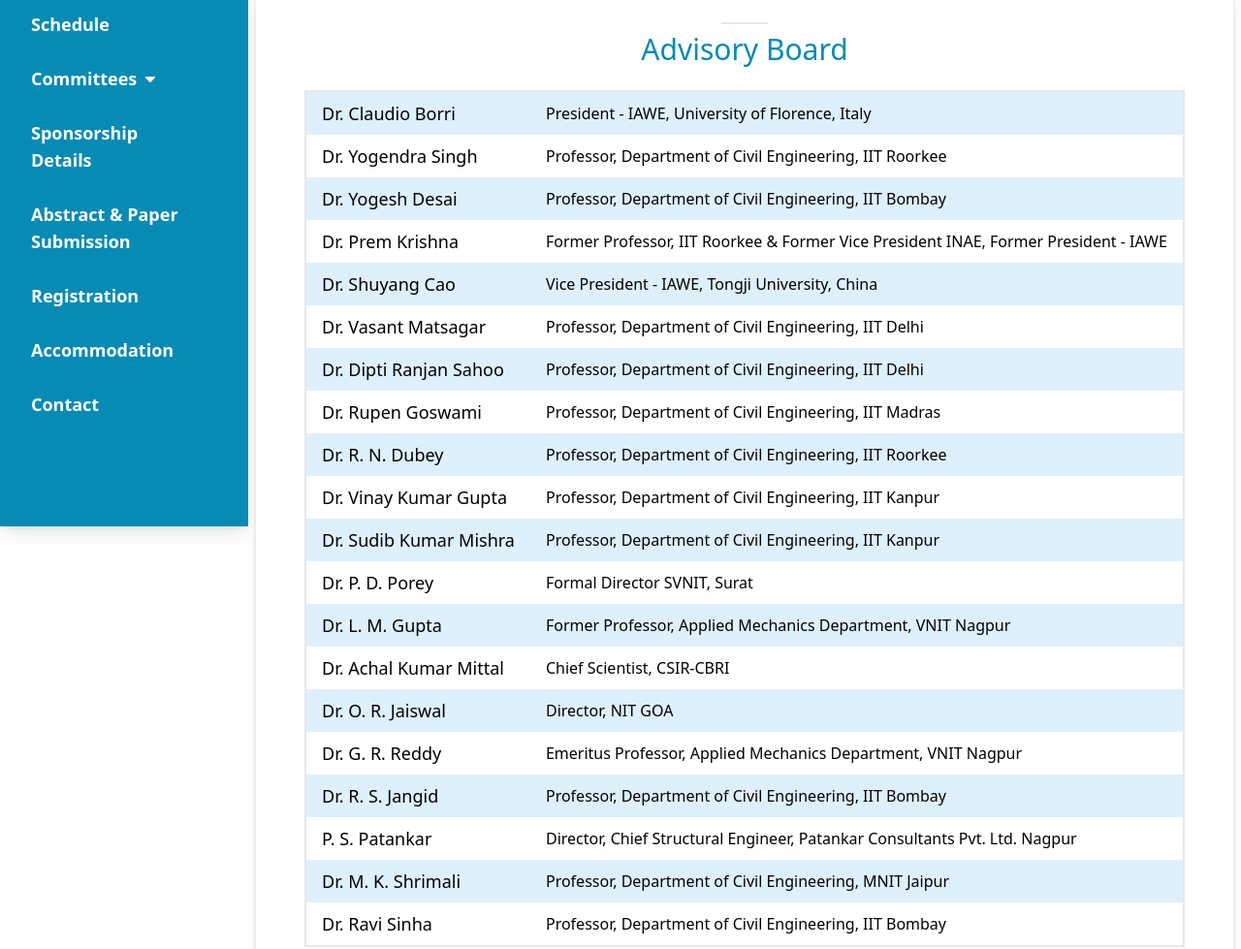
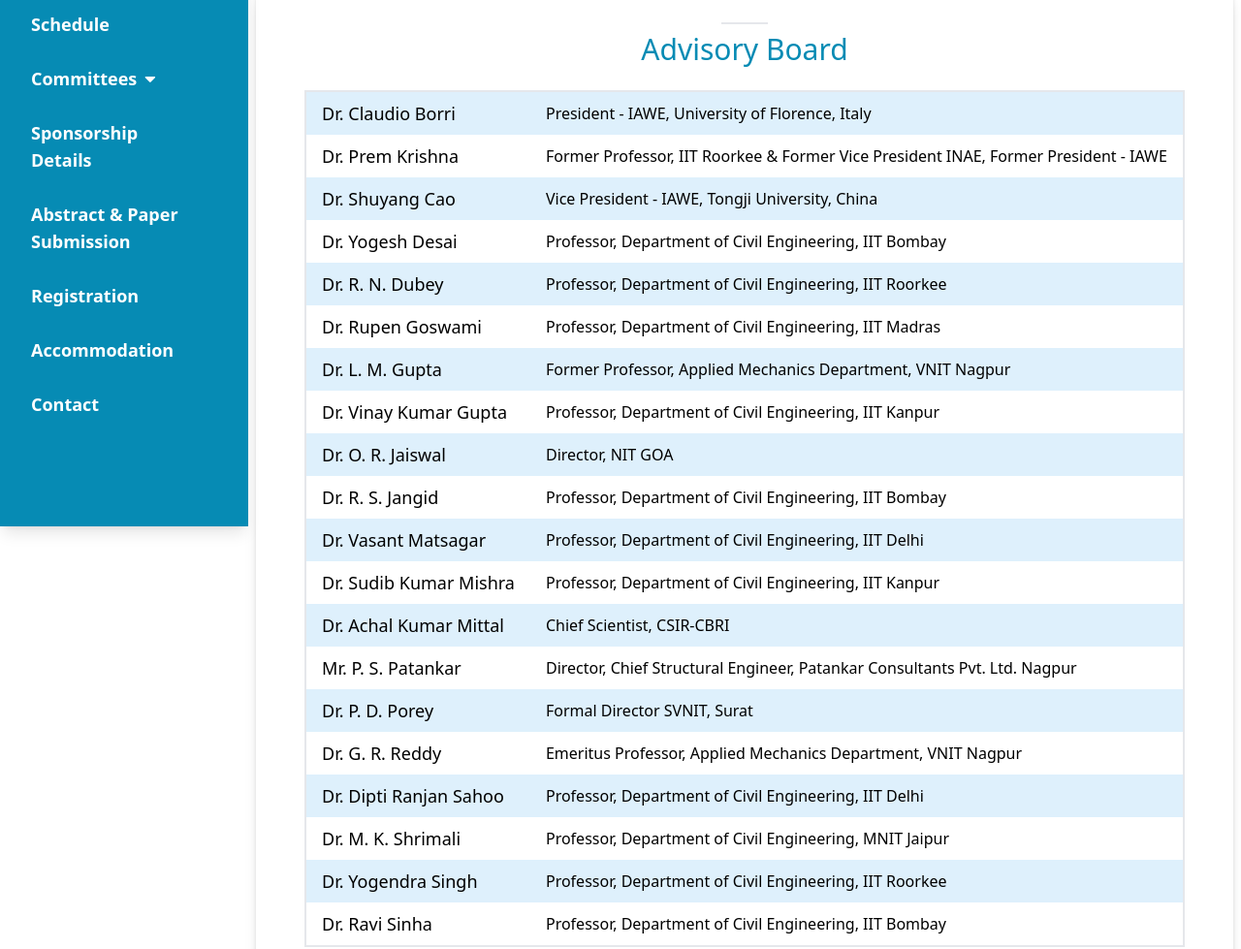
Before and after one commit to codemate719/VNIT-NCWE2025, a plain HTML site: page pages/national-advisory-committe.html in a window 1280 px wide. Shown: the part 257-1236 px from the top of the page at 97% size. Drawn offline with Linux system fonts and the light colour scheme.

Commit message:
changed names sequence

```diff
--- a/pages/national-advisory-committe.html
+++ b/pages/national-advisory-committe.html
@@ -68,16 +68,6 @@
                                             <td class="py-2 px-4">President - IAWE, University of Florence, Italy</td>
                                         </tr>
                                         <tr>
-                                            <td class="py-2 px-4 text-lg font-medium">Dr. Yogendra Singh</td>
-                                            <td class="py-2 px-4">Professor, Department of
-                                                Civil Engineering, IIT Roorkee</td>
-                                        </tr>
-                                        <tr class="bg-[#def0fc]">
-                                            <td class="py-2 px-4 text-lg font-medium">Dr. Yogesh Desai</td>
-                                            <td class="py-2 px-4">Professor, Department of
-                                                Civil Engineering, IIT Bombay</td>
-                                        </tr>
-                                        <tr>
                                             <td class="py-2 px-4 text-lg font-medium">Dr. Prem Krishna</td>
                                             <td class="py-2 px-4">Former Professor, IIT Roorkee & Former Vice President INAE, Former President - IAWE</td>
                                         </tr>
@@ -86,14 +76,14 @@
                                             <td class="py-2 px-4">Vice President - IAWE, Tongji University, China</td>
                                         </tr>
                                         <tr>
-                                            <td class="py-2 px-4 text-lg font-medium">Dr. Vasant Matsagar</td>
+                                            <td class="py-2 px-4 text-lg font-medium">Dr. Yogesh Desai</td>
                                             <td class="py-2 px-4">Professor, Department of
-                                                Civil Engineering, IIT Delhi</td>
+                                                Civil Engineering, IIT Bombay</td>
                                         </tr>
                                         <tr class="bg-[#def0fc]">
-                                            <td class="py-2 px-4 text-lg font-medium">Dr. Dipti Ranjan Sahoo</td>
+                                            <td class="py-2 px-4 text-lg font-medium">Dr. R. N. Dubey</td>
                                             <td class="py-2 px-4">Professor, Department of
-                                                Civil Engineering, IIT Delhi</td>
+                                                Civil Engineering, IIT Roorkee</td>
                                         </tr>
                                         <tr>
                                             <td class="py-2 px-4 text-lg font-medium">Dr. Rupen Goswami</td>
@@ -101,9 +91,8 @@
                                                 Civil Engineering, IIT Madras</td>
                                         </tr>
                                         <tr class="bg-[#def0fc]">
-                                            <td class="py-2 px-4 text-lg font-medium">Dr. R. N. Dubey</td>
-                                            <td class="py-2 px-4">Professor, Department of
-                                                Civil Engineering, IIT Roorkee</td>
+                                            <td class="py-2 px-4 text-lg font-medium">Dr. L. M. Gupta</td>
+                                            <td class="py-2 px-4">Former Professor, Applied Mechanics Department, VNIT Nagpur</td>
                                         </tr>
                                         <tr>
                                             <td class="py-2 px-4 text-lg font-medium">Dr. Vinay Kumar Gupta</td>
@@ -111,27 +100,36 @@
                                                 Civil Engineering, IIT Kanpur</td>
                                         </tr>
                                         <tr class="bg-[#def0fc]">
+                                            <td class="py-2 px-4 text-lg font-medium">Dr. O. R. Jaiswal</td>
+                                            <td class="py-2 px-4">Director, NIT GOA</td>
+                                        </tr>
+                                        <tr>
+                                            <td class="py-2 px-4 text-lg font-medium">Dr. R. S. Jangid</td>
+                                            <td class="py-2 px-4">Professor, Department of Civil Engineering, IIT Bombay</td>
+                                        </tr>
+                                        <tr class="bg-[#def0fc]">
+                                            <td class="py-2 px-4 text-lg font-medium">Dr. Vasant Matsagar</td>
+                                            <td class="py-2 px-4">Professor, Department of
+                                                Civil Engineering, IIT Delhi</td>
+                                        </tr>
+                                        <tr>
                                             <td class="py-2 px-4 text-lg font-medium">Dr. Sudib Kumar Mishra</td>
                                             <td class="py-2 px-4">Professor, Department of
                                                 Civil Engineering, IIT Kanpur</td>
                                         </tr>
+                                        <tr class="bg-[#def0fc]">
+                                            <td class="py-2 px-4 text-lg font-medium">Dr. Achal Kumar Mittal</td>
+                                            <td class="py-2 px-4">Chief Scientist, CSIR-CBRI</td>
+                                        </tr>
                                         <tr>
+                                            <td class="py-2 px-4 text-lg font-medium">Mr. P. S. Patankar</td>
+                                            <td class="py-2 px-4">Director, Chief Structural Engineer, Patankar Consultants Pvt. Ltd. Nagpur</td>
+                                        </tr>
+                                        <tr class="bg-[#def0fc]">
                                             <td class="py-2 px-4 text-lg font-medium">Dr. P. D. Porey</td>
                                             <td class="py-2 px-4">Formal Director
                                                 SVNIT, Surat
                                             </td>
-                                        </tr>
-                                        <tr class="bg-[#def0fc]">
-                                            <td class="py-2 px-4 text-lg font-medium">Dr. L. M. Gupta</td>
-                                            <td class="py-2 px-4">Former Professor, Applied Mechanics Department, VNIT Nagpur</td>
-                                        </tr>
-                                        <tr>
-                                            <td class="py-2 px-4 text-lg font-medium">Dr. Achal Kumar Mittal</td>
-                                            <td class="py-2 px-4">Chief Scientist, CSIR-CBRI</td>
-                                        </tr>
-                                        <tr class="bg-[#def0fc]">
-                                            <td class="py-2 px-4 text-lg font-medium">Dr. O. R. Jaiswal</td>
-                                            <td class="py-2 px-4">Director, NIT GOA</td>
                                         </tr>
                                         <tr>
                                             <td class="py-2 px-4 text-lg font-medium">Dr. G. R. Reddy</td>
@@ -140,16 +138,18 @@
                                                 VNIT Nagpur</td>
                                         </tr>
                                         <tr class="bg-[#def0fc]">
-                                            <td class="py-2 px-4 text-lg font-medium">Dr. R. S. Jangid</td>
-                                            <td class="py-2 px-4">Professor, Department of Civil Engineering, IIT Bombay</td>
+                                            <td class="py-2 px-4 text-lg font-medium">Dr. Dipti Ranjan Sahoo</td>
+                                            <td class="py-2 px-4">Professor, Department of
+                                                Civil Engineering, IIT Delhi</td>
                                         </tr>
                                         <tr>
-                                            <td class="py-2 px-4 text-lg font-medium">P. S. Patankar</td>
-                                            <td class="py-2 px-4">Director, Chief Structural Engineer, Patankar Consultants Pvt. Ltd. Nagpur</td>
+                                            <td class="py-2 px-4 text-lg font-medium">Dr. M. K. Shrimali</td>
+                                            <td class="py-2 px-4">Professor, Department of Civil Engineering, MNIT Jaipur</td>
                                         </tr>
                                         <tr class="bg-[#def0fc]">
-                                            <td class="py-2 px-4 text-lg font-medium">Dr. M. K. Shrimali</td>
-                                            <td class="py-2 px-4">Professor, Department of Civil Engineering, MNIT Jaipur</td>
+                                            <td class="py-2 px-4 text-lg font-medium">Dr. Yogendra Singh</td>
+                                            <td class="py-2 px-4">Professor, Department of
+                                                Civil Engineering, IIT Roorkee</td>
                                         </tr>
                                         <tr>
                                             <td class="py-2 px-4 text-lg font-medium">Dr. Ravi Sinha</td>
@@ -165,16 +165,6 @@
                                         <p class="text-gray-700">President - IAWE, University of Florence, Italy</p>
                                     </div>
                                     <div class="bg-white p-4 rounded-lg shadow-md">
-                                        <p class="text-lg font-medium">Dr. Yogendra Singh</p>
-                                        <p class="text-gray-700">Professor, Department of
-                                            Civil Engineering, IIT Roorkee</p>
-                                    </div>
-                                    <div class="bg-[#def0fc] p-4 rounded-lg shadow-md">
-                                        <p class="text-lg font-medium">Dr. Yogesh Desai</p>
-                                        <p class="text-gray-700">Professor, Department of
-                                            Civil Engineering, IIT Bombay</p>
-                                    </div>
-                                    <div class="bg-white p-4 rounded-lg shadow-md">
                                         <p class="text-lg font-medium">Dr. Prem Krishna</p>
                                         <p class="text-gray-700">Former Professor, IIT Roorkee & Former Vice President INAE, Former President - IAWE</p>
                                     </div>
@@ -183,15 +173,14 @@
                                         <p class="text-gray-700">Vice President - IAWE, Tongji University, China</p>
                                     </div>
                                     <div class="bg-white p-4 rounded-lg shadow-md">
-                                        <p class="text-lg font-medium">Dr. Vasant Matsagar</p>
+                                        <p class="text-lg font-medium">Dr. Yogesh Desai</p>
                                         <p class="text-gray-700">Professor, Department of
-                                            Civil Engineering, IIT Delhi
-                                        </p>
+                                            Civil Engineering, IIT Bombay</p>
                                     </div>
                                     <div class="bg-[#def0fc] p-4 rounded-lg shadow-md">
-                                        <p class="text-lg font-medium">Dr. Dipti Ranjan Sahoo</p>
+                                        <p class="text-lg font-medium">Dr. R. N. Dubey</p>
                                         <p class="text-gray-700">Professor, Department of
-                                            Civil Engineering, IIT Delhi</p>
+                                            Civil Engineering, IIT Roorkee</p>
                                     </div>
                                     <div class="bg-white p-4 rounded-lg shadow-md">
                                         <p class="text-lg font-medium">Dr. Rupen Goswami</p>
@@ -200,9 +189,8 @@
                                         </p>
                                     </div>
                                     <div class="bg-[#def0fc] p-4 rounded-lg shadow-md">
-                                        <p class="text-lg font-medium">Dr. R. N. Dubey</p>
-                                        <p class="text-gray-700">Professor, Department of
-                                            Civil Engineering, IIT Roorkee</p>
+                                        <p class="text-lg font-medium">Dr. L. M. Gupta</p>
+                                        <p class="text-gray-700">Former Professor, Applied Mechanics Department, VNIT Nagpur</p>
                                     </div>
                                     <div class="bg-white p-4 rounded-lg shadow-md">
                                         <p class="text-lg font-medium">Dr. Vinay Kumar Gupta</p>
@@ -211,28 +199,39 @@
                                         </p>
                                     </div>
                                     <div class="bg-[#def0fc] p-4 rounded-lg shadow-md">
+                                        <p class="text-lg font-medium">Dr. O. R. Jaiswal</p>
+                                        <p class="text-gray-700">Director, NIT GOA</p>
+                                    </div>
+                                    <div class="bg-white p-4 rounded-lg shadow-md">
+                                        <p class="text-lg font-medium">Dr. R. S. Jangid</p>
+                                        <p class="text-gray-700">Professor, Department of Civil Engineering, IIT Bombay</p>
+                                    </div>
+                                    <div class="bg-[#def0fc] p-4 rounded-lg shadow-md">
+                                        <p class="text-lg font-medium">Dr. Vasant Matsagar</p>
+                                        <p class="text-gray-700">Professor, Department of
+                                            Civil Engineering, IIT Delhi
+                                        </p>
+                                    </div>
+                                    <div class="bg-white p-4 rounded-lg shadow-md">
                                         <p class="text-lg font-medium">Dr. Sudib Kumar Mishra</p>
                                         <p class="text-gray-700">Professor, Department of
                                             Civil Engineering, IIT Kanpur</p>
                                     </div>
+                                    <div class="bg-[#def0fc] p-4 rounded-lg shadow-md">
+                                        <p class="text-lg font-medium">Dr. Achal Kumar Mittal</p>
+                                        <p class="text-gray-700">Chief Scientist, CSIR-CBRI
+                                        </p>
+                                    </div>
                                     <div class="bg-white p-4 rounded-lg shadow-md">
+                                        <p class="text-lg font-medium">Mr. P. S. Patankar</p>
+                                        <p class="text-gray-700">Director, Chief Structural Engineer, Patankar Consultants Pvt. Ltd. Nagpur
+                                        </p>
+                                    </div>
+                                    <div class="bg-[#def0fc] p-4 rounded-lg shadow-md">
                                         <p class="text-lg font-medium">Dr. P. D. Porey</p>
                                         <p class="text-gray-700">Formal Director
                                             SVNIT, Surat
                                         </p>
-                                    </div>
-                                    <div class="bg-[#def0fc] p-4 rounded-lg shadow-md">
-                                        <p class="text-lg font-medium">Dr. L. M. Gupta</p>
-                                        <p class="text-gray-700">Former Professor, Applied Mechanics Department, VNIT Nagpur</p>
-                                    </div>
-                                    <div class="bg-white p-4 rounded-lg shadow-md">
-                                        <p class="text-lg font-medium">Dr. Achal Kumar Mittal</p>
-                                        <p class="text-gray-700">Chief Scientist, CSIR-CBRI
-                                        </p>
-                                    </div>
-                                    <div class="bg-[#def0fc] p-4 rounded-lg shadow-md">
-                                        <p class="text-lg font-medium">Dr. O. R. Jaiswal</p>
-                                        <p class="text-gray-700">Director, NIT GOA</p>
                                     </div>
                                     <div class="bg-white p-4 rounded-lg shadow-md">
                                         <p class="text-lg font-medium">Dr. G. R. Reddy</p>
@@ -242,17 +241,18 @@
                                         </p>
                                     </div>
                                     <div class="bg-[#def0fc] p-4 rounded-lg shadow-md">
-                                        <p class="text-lg font-medium">Dr. R. S. Jangid</p>
-                                        <p class="text-gray-700">Professor, Department of Civil Engineering, IIT Bombay</p>
+                                        <p class="text-lg font-medium">Dr. Dipti Ranjan Sahoo</p>
+                                        <p class="text-gray-700">Professor, Department of
+                                            Civil Engineering, IIT Delhi</p>
                                     </div>
                                     <div class="bg-white p-4 rounded-lg shadow-md">
-                                        <p class="text-lg font-medium">P. S. Patankar</p>
-                                        <p class="text-gray-700">Director, Chief Structural Engineer, Patankar Consultants Pvt. Ltd. Nagpur
-                                        </p>
+                                        <p class="text-lg font-medium">Dr. M. K. Shrimali</p>
+                                        <p class="text-gray-700">Professor, Department of Civil Engineering, MNIT Jaipur</p>
                                     </div>
                                     <div class="bg-[#def0fc] p-4 rounded-lg shadow-md">
-                                        <p class="text-lg font-medium">Dr. M. K. Shrimali</p>
-                                        <p class="text-gray-700">Professor, Department of Civil Engineering, MNIT Jaipur</p>
+                                        <p class="text-lg font-medium">Dr. Yogendra Singh</p>
+                                        <p class="text-gray-700">Professor, Department of
+                                            Civil Engineering, IIT Roorkee</p>
                                     </div>
                                     <div class="bg-white p-4 rounded-lg shadow-md">
                                         <p class="text-lg font-medium">Dr. Ravi Sinha</p>
```
Also changed, not shown: pages/conference-organizing-committe.html (+51 -94 lines).
